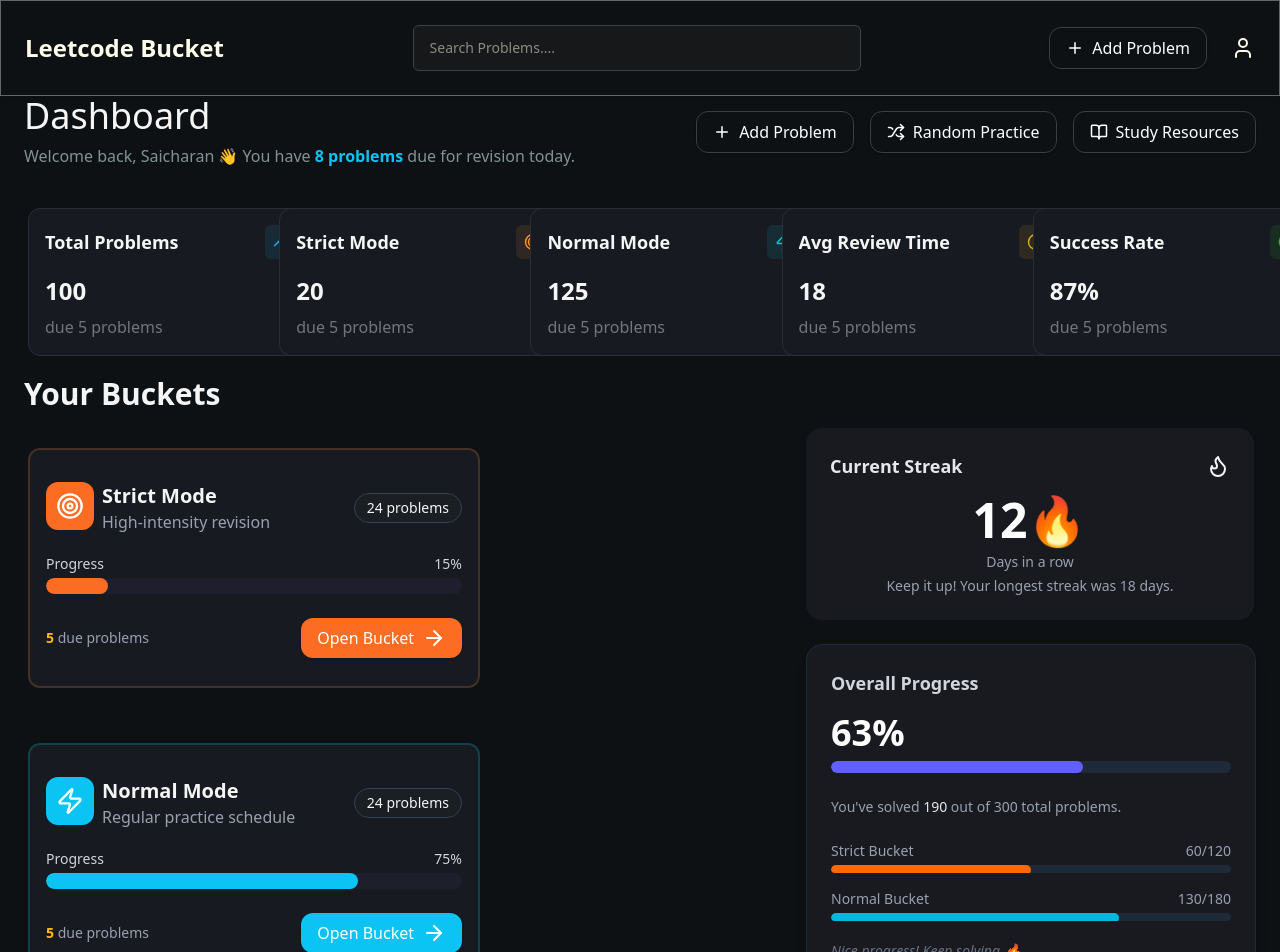
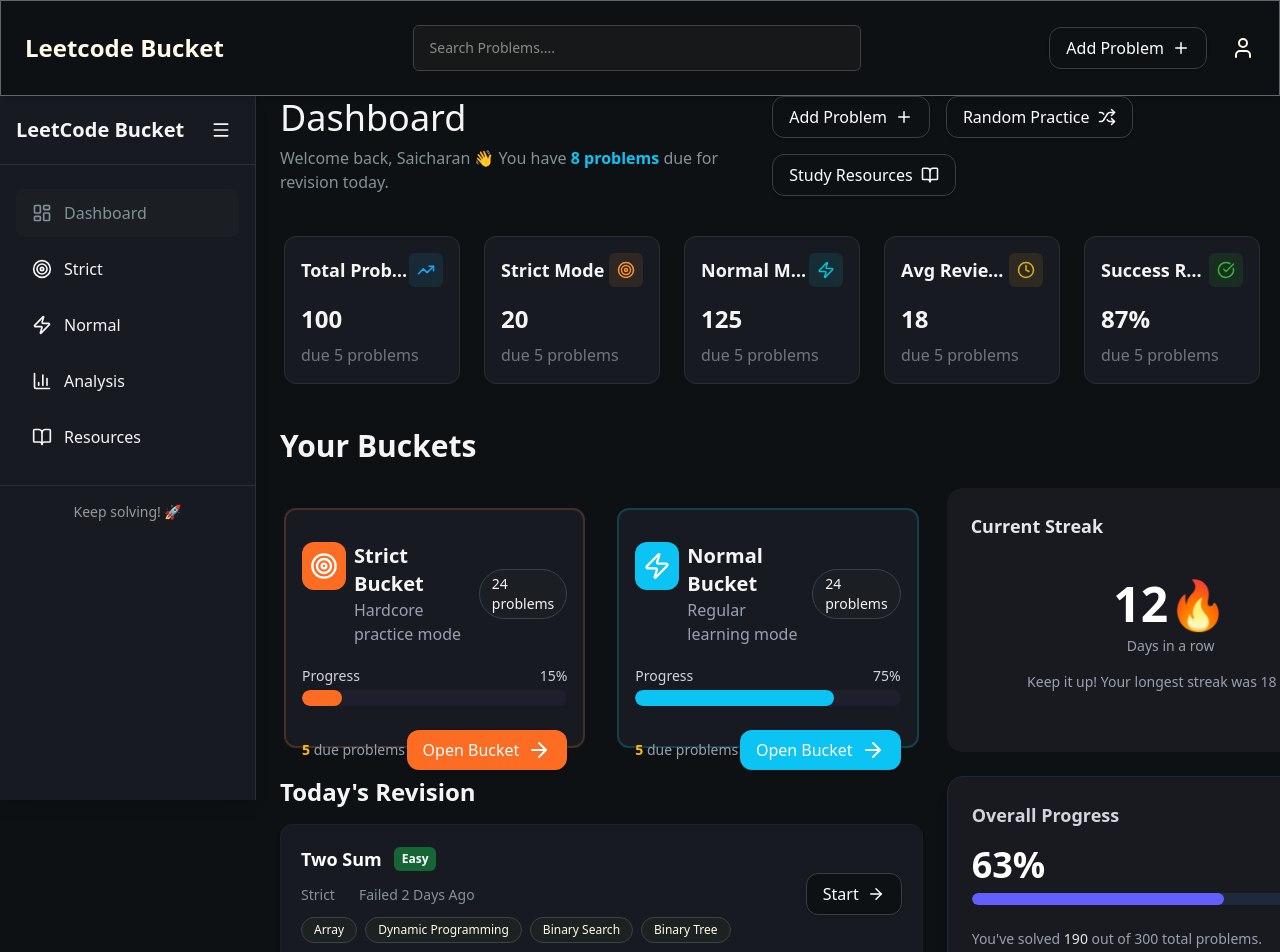
Before and after one commit to Saicharan-775/Leetcode_Bucket, a React (Vite) app: page /dashboard in a window 1280 px wide. Shown: the top 952 px of the page. Built offline with nearby package versions, Linux system fonts and the light colour scheme.

Commit message:
added today revision section and implemented sidebar

```diff
--- a/src/index.css
+++ b/src/index.css
@@ -54,9 +54,9 @@
     --normal-foreground: #e6f7ff;
 
     /* Difficulty colors */
-    --easy: #3ccc3c;
-    --medium: #f6d12d;
-    --hard: #ff2a2a;
+    --easy: #166534;
+    --medium: #f97316;
+    --hard: #2c1e23;
 
     /* Status colors */
     --success: #3ccc3c;
--- a/src/pages/Dashboard.jsx
+++ b/src/pages/Dashboard.jsx
@@ -1,8 +1,7 @@
-import React from "react";
+import React, { useState } from "react";
 import Button from "../ui/button";
-
+import RevisonProblemCard from "../ui/RevisonProblemCard";
 import {
-  User,
   Shuffle,
   BookOpen,
   Plus,
@@ -14,11 +13,10 @@
 } from "lucide-react";
 import StatsCards from "../ui/StatCards";
 import Bucket from "../ui/buckets";
-import NormalBucket from "../pages/NormalBucket";
 import StreakCard from "../ui/StreakCard";
 import ProgressCard from "../ui/ProgressCard";
+import Sidebar from "../ui/Sidebar";
 
-// Stats card data
 const statCards = [
   {
     title: "Total Problems",
@@ -60,22 +58,26 @@
 ];
 
 const Dashboard = () => {
+  const [sidebarCollapsed, setSidebarCollapsed] = useState(false);
+
   return (
     <div className="min-h-screen w-full bg-[var(--background)] mt-4 text-[var(--primary)] overflow-x-hidden">
-      {/* Header Section */}
+      <Sidebar onCollapseChange={setSidebarCollapsed} />
+      <div className={`ml-0 transition-all duration-300 ${sidebarCollapsed ? 'md:ml-16' : 'md:ml-64'}`}>
+        {/* Header */}
         <div className="pt-20 px-6">
         <div className="flex flex-col md:flex-row justify-between items-start md:items-center gap-4">
-          {/* Title */}
           <div>
             <h1 className="font-medium text-4xl mb-2">Dashboard</h1>
             <p className="text-[var(--accent-foreground)]">
               Welcome back, Saicharan 👋 You have{" "}
-              <span className="text-[var(--normal-secondary)] font-semibold">8 problems</span> due
-              for revision today.
+              <span className="text-[var(--normal-secondary)] font-semibold">
+                8 problems
+              </span>{" "}
+              due for revision today.
             </p>
           </div>
 
-          {/* Action Buttons */}
           <div className="flex flex-wrap gap-4 mt-4 md:mt-0">
             <Button icon={Plus} name="Add Problem" />
             <Button icon={Shuffle} name="Random Practice" />
@@ -83,7 +85,7 @@
           </div>
         </div>
 
-        {/* Stats Cards Section */}
+        {/* Stats Cards */}
         <div className="grid grid-cols-1 sm:grid-cols-2 md:grid-cols-3 xl:grid-cols-5 gap-6 mt-5">
           {statCards.map((card, idx) => (
             <StatsCards
@@ -97,20 +99,26 @@
           ))}
         </div>
 
-        {/* Buckets Section */}
-        <div className="mt-4">
-          <h2 className="text-3xl font-semibold mb-4">Your Buckets</h2>
+        {/* Main Custom Grid */}
+        <div className="mt-10">
+          <h2 className="text-3xl font-semibold mb-6">Your Buckets</h2>
 
-          <div className="flex flex-col lg:flex-row gap-10">
-            {/* Bucket Cards */}
-            <div className="flex flex-wrap gap-6">
+          <div
+            className="
+              grid
+              grid-cols-1
+              lg:grid-cols-3
+              gap-6
+            "
+          >
+            {/* Row 1 - Strict, Normal, Streak */}
             <Bucket
               borderColor="#443025"
               bgColor="#fc6c22"
               iconColor="#fff"
-                icon={statCards[1].icons}
-                name={statCards[1].title}
-                description={statCards[1].description}
+              icon={Target}
+              name="Strict Bucket"
+              description="Hardcore practice mode"
               value={15}
             />
 
@@ -118,21 +126,27 @@
               borderColor="#124149"
               bgColor="#0cc4f3"
               iconColor="#fff"
-                icon={statCards[2].icons}
-                name={statCards[2].title}
-                description={statCards[2].description}
+              icon={Zap}
+              name="Normal Bucket"
+              description="Regular learning mode"
               value={75}
             />
+
+            <StreakCard />
+
+            {/* Row 2 - Today's Revision & Progress */}
+            <div className="lg:col-span-2 space-y-4">
+              <h3 className="text-2xl font-semibold">
+                Today's Revision
+              </h3>
+              <RevisonProblemCard />
+              <RevisonProblemCard />
             </div>
 
-            {/* Streak + Progress Section */}
-            <div className="flex flex-col gap-6 w-full md:w-auto ">
-              <StreakCard />
             <ProgressCard />
           </div>
         </div>
         </div>
-
       </div>
     </div>
   );
--- a/src/ui/RevisonProblemCard.jsx
+++ b/src/ui/RevisonProblemCard.jsx
@@ -1,13 +1,44 @@
-import React from 'react'
-
+import React from "react";
+import "../index.css";
+import Tags from "../ui/Tags";
+import Button from "./button";
+import { ArrowRight } from "lucide-react";
 const RevisonProblemCard = () => {
   return (
-    <div className='bg-[hsl(var(--card))]'>
-        <div>
+    <div className="bg-[var(--card)] border border-[var(--card-foreground)] rounded-xl p-5 shadow-md hover:shadow-lg transition flex justify-between items-center">
+      {/* Left Content */}
+      <div className="flex flex-col gap-3">
+        {/* Title and Difficulty */}
+        <div className="flex items-center gap-3">
+          <h1 className="font-bold text-lg text-white">Two Sum</h1>
+          <p className="text-xs font-semibold text-white px-2 py-1 rounded-md" style={{ backgroundColor: "#166534" }}>
+            Easy
+          </p>
+        </div>
 
+        {/* Status info */}
+        <div className="flex gap-6 text-[var(--accent-foreground)] text-sm">
+          <p>Strict</p>
+          <p>Failed 2 Days Ago</p>
         </div>
+
+        {/* Tags */}
+        <div className="flex flex-wrap gap-2">
+          <Tags tag="Array" />
+          <Tags tag="Dynamic Programming" />
+          <Tags tag="Binary Search" />
+          <Tags tag="Binary Tree" />
+        </div>
+      </div>
+
+      {/* Start Button */}
+      <div>
+         <Button icon={ArrowRight}name="Start"/>
+
+
+      </div>
     </div>
-  )
-}
+  );
+};
 
-export default RevisonProblemCard
+export default RevisonProblemCard;
--- /dev/null
+++ b/src/ui/Sidebar.jsx
@@ -0,0 +1,117 @@
+import React, { useState } from 'react';
+import {
+  LayoutDashboard,
+  Target,
+  Zap,
+  BarChart3,
+  BookOpen,
+  Menu,
+  X,
+} from 'lucide-react';
+
+const Sidebar = ({ activeItem = 'Dashboard', onCollapseChange }) => {
+  const [isCollapsed, setIsCollapsed] = useState(false);
+  const [isMobileOpen, setIsMobileOpen] = useState(false);
+
+  const menuItems = [
+    { name: 'Dashboard', icon: LayoutDashboard, href: '#' },
+    { name: 'Strict', icon: Target, href: '#' },
+    { name: 'Normal', icon: Zap, href: '#' },
+    { name: 'Analysis', icon: BarChart3, href: '#' },
+    { name: 'Resources', icon: BookOpen, href: '#' },
+  ];
+
+  const toggleSidebar = () => {
+    if (window.innerWidth < 768) {
+      setIsMobileOpen(!isMobileOpen);
+    } else {
+      const newCollapsed = !isCollapsed;
+      setIsCollapsed(newCollapsed);
+      if (onCollapseChange) {
+        onCollapseChange(newCollapsed);
+      }
+    }
+  };
+
+  return (
+    <>
+      {/* Mobile Hamburger Button */}
+      <button
+        onClick={toggleSidebar}
+        className="md:hidden fixed top-4 left-4 z-50 p-2  bg-[var(--card)] rounded-lg shadow-lg hover:bg-[var(--card-foreground)] transition-colors duration-200"
+      >
+        {isMobileOpen ? <X size={24} /> : <Menu size={24} />}
+      </button>
+
+      {/* Sidebar */}
+      <div
+        className={`
+          fixed top-24 left-0 h-[calc(100vh-6rem)] bg-[var(--card)] border-r border-[var(--border)]
+          shadow-lg z-40 transition-all duration-300 ease-in-out
+          ${isCollapsed ? 'w-16' : 'w-64'}
+          ${isMobileOpen ? 'translate-x-0' : '-translate-x-full md:translate-x-0'}
+        `}
+      >
+        {/* Header */}
+        <div className="flex items-center justify-between p-4 border-b border-[var(--border)]">
+          {!isCollapsed && (
+            <h2 className="text-xl font-bold text-[var(--primary)]">LeetCode Bucket</h2>
+          )}
+          <button
+            onClick={toggleSidebar}
+            className="hidden md:block p-2 rounded-lg hover:bg-[var(--muted)] transition-colors duration-200"
+          >
+            <Menu size={20} className={`transform transition-transform duration-200 ${isCollapsed ? 'rotate-180' : ''}`} />
+          </button>
+        </div>
+
+        {/* Menu Items */}
+        <nav className="flex-1 px-4 py-6">
+          <ul className="space-y-2">
+            {menuItems.map((item) => {
+              const Icon = item.icon;
+              const isActive = activeItem === item.name;
+              return (
+                <li key={item.name}>
+                  <a
+                    href={item.href}
+                    className={`
+                      flex items-center px-4 py-3 rounded-lg transition-all duration-200
+                      hover:bg-[var(--accent)] hover:text-[var(--accent-foreground)]
+                      ${isActive ? 'bg-[var(--accent)] text-[var(--accent-foreground)]' : 'text-[var(--primary)]'}
+                      ${isCollapsed ? 'justify-center' : 'justify-start'}
+                    `}
+                  >
+                    <Icon size={20} className="flex-shrink-0" />
+                    {!isCollapsed && (
+                      <span className="ml-3 font-medium">{item.name}</span>
+                    )}
+                  </a>
+                </li>
+              );
+            })}
+          </ul>
+        </nav>
+
+        {/* Footer */}
+        <div className="p-4 border-t border-[var(--border)]">
+          {!isCollapsed && (
+            <p className="text-sm text-[var(--muted-foreground)] text-center">
+              Keep solving! 🚀
+            </p>
+          )}
+        </div>
+      </div>
+
+      {/* Mobile Overlay */}
+      {isMobileOpen && (
+        <div
+          className="fixed inset-0 bg-black bg-opacity-50 z-30 md:hidden"
+          onClick={() => setIsMobileOpen(false)}
+        />
+      )}
+    </>
+  );
+};
+
+export default Sidebar;
--- a/src/ui/StatCards.jsx
+++ b/src/ui/StatCards.jsx
@@ -7,7 +7,7 @@
 const StatCards = ({ title, value ,icons:Icon,bgColor,iconColor}) => {
   return (
     <div>
-      <div className="bg-[var(--card)] mt-5 border border-[#292e31] px-4 py-4 m-1 rounded-xl w-72 hover:bg-[var(--card-foreground)]">
+      <div className="bg-[var(--card)] mt-5 border border-[#292e31] px-4 py-4 m-1 rounded-xl w-full max-w-72 hover:bg-[var(--card-foreground)]">
       {/* Top row: Title + Icon */}
       <div className="flex justify-between items-center mb-4">
         <h1 className="text-lg font-semibold truncate ">{title}</h1>
--- a/src/ui/StreakCard.jsx
+++ b/src/ui/StreakCard.jsx
@@ -9,9 +9,9 @@
              <Flame/>
            </div>
            <div className='text-center'>
-            <h1 className='font-bold text-5xl text-white mb-2'>12🔥</h1>
+            <h1 className='font-bold text-5xl text-white mb-2 mt-10'>12🔥</h1>
             <p className='text-gray-400 text-sm mb-1'>Days in a row</p>
-           <p className='text-gray-400 text-sm'>Keep it up! Your longest streak was 18 days.</p>
+           <p className='text-gray-400 text-sm mt-4'>Keep it up! Your longest streak was 18 days.</p>
            </div>
     </div>
   );
--- a/src/ui/buckets.jsx
+++ b/src/ui/buckets.jsx
@@ -4,7 +4,7 @@
 
 const Buckets = ({ borderColor, bgColor, iconColor, icon: Icon, name, description, value }) => {
   return (
-    <div className="w-full sm:w-[460px]">
+    <div className="w-full">
       <div
         className="bg-[var(--card)] mt-5 border-2 p-4 m-1 rounded-xl h-60"
         style={{ borderColor: borderColor }}
--- a/src/ui/button.jsx
+++ b/src/ui/button.jsx
@@ -4,8 +4,9 @@
   return (
     <div>
         <button className="inline-flex items-center gap-2 bg-[#0d1113] border-1 border-[#3c3e41] hover:bg-[#171b1e] text-white font-medium px-4 py-2 rounded-xl shadow cursor-pointer">
+            {name}
              {Icon && <Icon size={18} />}
-             {name}
+
         </button>
     </div>
   )
```
Also changed, not shown: 1 other file (tests, documents, lock files or other folders). Lines whose indentation alone changed are shown as unchanged.
